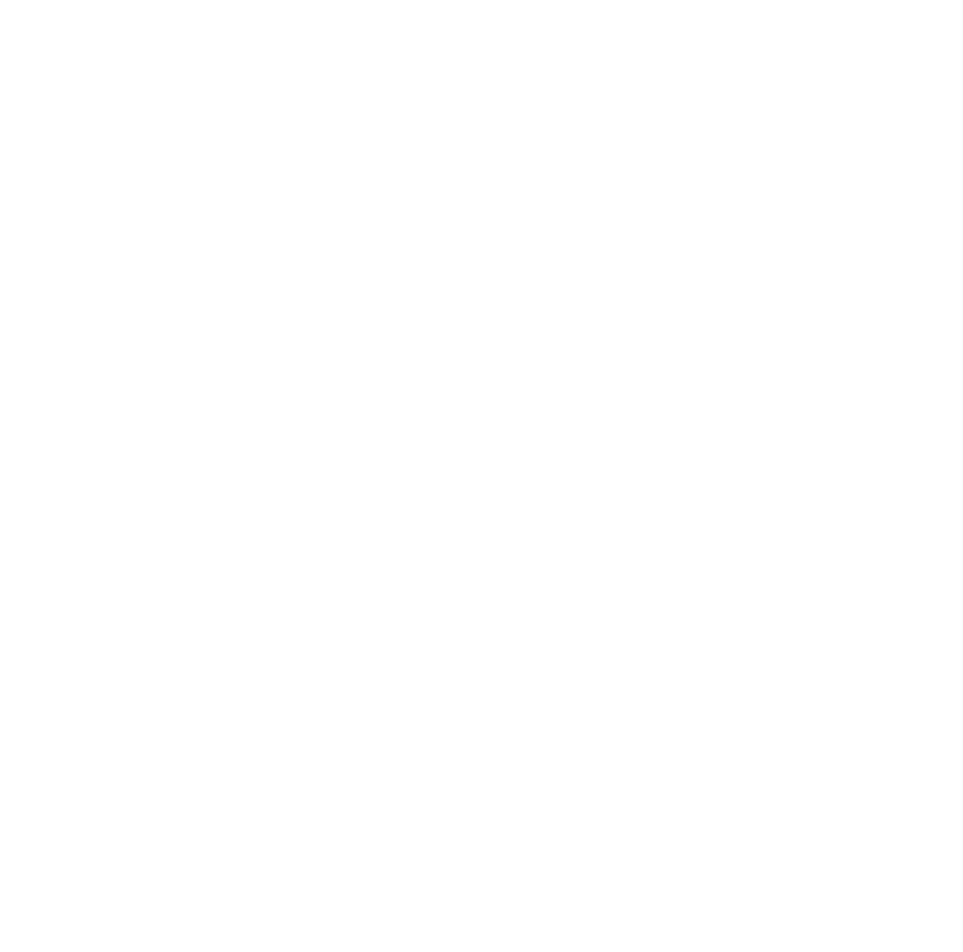
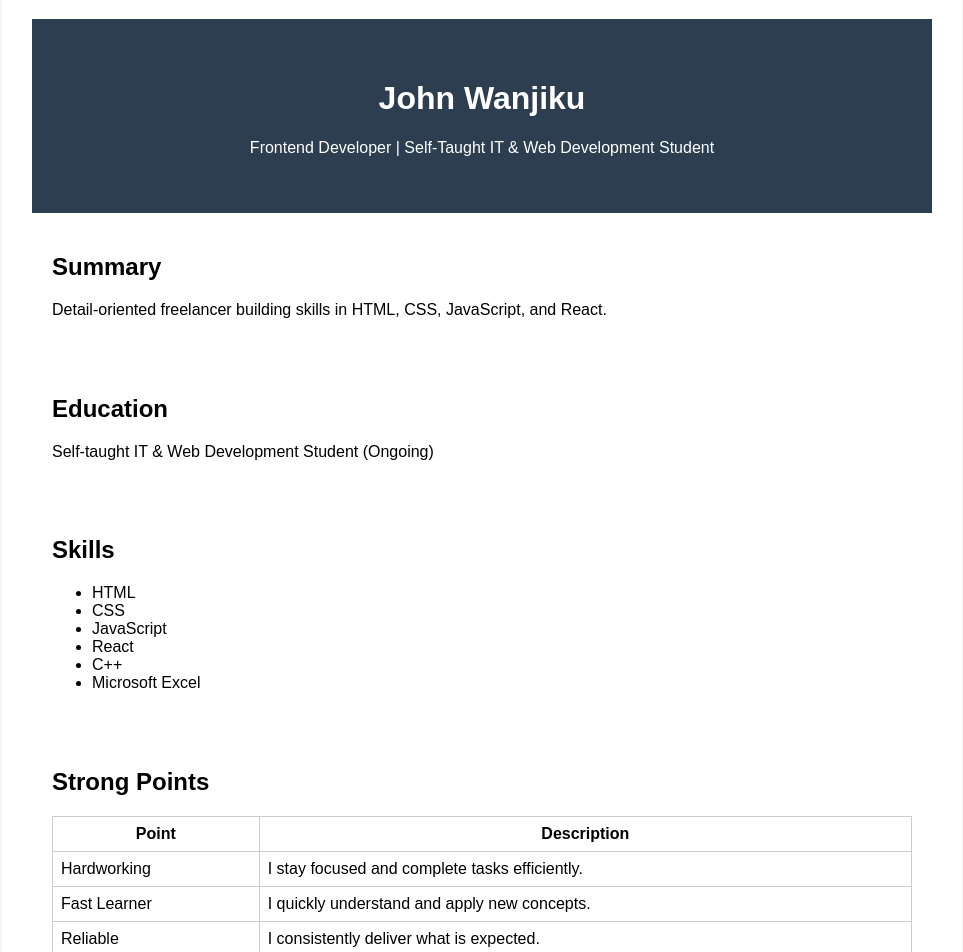
Before and after one commit to littlejohnny609-hash/taskflow, a React (Vite) app: page /about in a window 1280 px wide. Shown: the part 180-1132 px from the top of the page, without its empty margins (158-1121 px from the left). Before the commit the page ends 800 px from the top, so only its background shows below. Built offline with nearby package versions, Linux system fonts and the light colour scheme.

Commit message:
Add self-introduction page with reusable components and profile data

```diff
--- a/src/App.jsx
+++ b/src/App.jsx
@@ -3,19 +3,19 @@
 import TasksPage from "./pages/TasksPage";
 import AboutPage from "./pages/AboutPage";
 import NotFoundPage from "./pages/NotFoundPage";
+
 function App() {
   return (
     <div>
       <Header />
+
       <Routes>
-        {/* Home → Tasks */}
         <Route path="/" element={<TasksPage />} />
-        {/* About page */}
         <Route path="/about" element={<AboutPage />} />
-        {/* 404 page */}
         <Route path="*" element={<NotFoundPage />} />
       </Routes>
     </div>
   );
 }
+
 export default App;
--- a/src/components/about/ProfileHeader.jsx
+++ b/src/components/about/ProfileHeader.jsx
@@ -0,0 +1,16 @@
+function ProfileHeader({ name, title }) {
+  return (
+    <div
+      style={{
+        textAlign: "center",
+        padding: "40px",
+        backgroundColor: "#2c3e50",
+        color: "#ffffff",
+      }}
+    >
+      <h1>{name}</h1>
+      <p>{title}</p>
+    </div>
+  );
+}
+export default ProfileHeader;
--- a/src/components/about/SkillList.jsx
+++ b/src/components/about/SkillList.jsx
@@ -0,0 +1,13 @@
+function SkillList({ title, skills }) {
+  return (
+    <section style={{ padding: "20px" }}>
+      <h2>{title}</h2>
+      <ul>
+        {skills.map((skill) => (
+          <li key={skill}>{skill}</li>
+        ))}
+      </ul>
+    </section>
+  );
+}
+export default SkillList;
--- a/src/components/about/StrongPoints.jsx
+++ b/src/components/about/StrongPoints.jsx
@@ -0,0 +1,35 @@
+function StrongPoints({ points }) {
+  return (
+    <section style={{ padding: "20px" }}>
+      <h2>Strong Points</h2>
+      <table
+        style={{
+          width: "100%",
+          borderCollapse: "collapse",
+        }}
+      >
+        <thead>
+          <tr>
+            <th style={{ border: "1px solid #ccc", padding: "8px" }}>Point</th>
+            <th style={{ border: "1px solid #ccc", padding: "8px" }}>
+              Description
+            </th>
+          </tr>
+        </thead>
+        <tbody>
+          {points.map((item) => (
+            <tr key={item.point}>
+              <td style={{ border: "1px solid #ccc", padding: "8px" }}>
+                {item.point}
+              </td>
+              <td style={{ border: "1px solid #ccc", padding: "8px" }}>
+                {item.description}
+              </td>
+            </tr>
+          ))}
+        </tbody>
+      </table>
+    </section>
+  );
+}
+export default StrongPoints;
--- a/src/data/profile.js
+++ b/src/data/profile.js
@@ -3,39 +3,37 @@
   title: "Frontend Developer | Self-Taught IT & Web Development Student",
 
   summary:
-    "Detail-oriented freelancer building skills in HTML, CSS, and JavaScript.",
+    "Detail-oriented freelancer building skills in HTML, CSS, JavaScript, and React.",
 
   education:
-    "Bachelor-level self-study in IT & Web Development (Ongoing)",
+    "Self-taught IT & Web Development Student (Ongoing)",
 
   skills: [
     "HTML",
     "CSS",
     "JavaScript",
+    "React",
     "C++",
     "Microsoft Excel",
-    "Google Workspace",
   ],
 
   strongPoints: [
     {
       point: "Hardworking",
-      description: "I can work long hours and stay focused.",
+      description: "I stay focused and complete tasks efficiently.",
     },
     {
       point: "Fast Learner",
-      description: "I pick up new skills quickly.",
+      description: "I quickly understand and apply new concepts.",
     },
     {
-      point: "Healthy & Reliable",
-      description: "I rarely get sick and always show up.",
+      point: "Reliable",
+      description: "I consistently deliver what is expected.",
     },
   ],
 
   contact: {
     email: "littlejohnny609@gmail.com",
-    github: "https://github.com/littlejohnny609",
+    github: "https://github.com/littlejohnny609-Hash",
   },
 };
-}
-export default profile;
--- a/src/pages/AboutPage.jsx
+++ b/src/pages/AboutPage.jsx
@@ -1,4 +1,41 @@
+import ProfileHeader from "../components/about/ProfileHeader";
+import SkillList from "../components/about/SkillList";
+import StrongPoints from "../components/about/StrongPoints";
+import ContactInfo from "../components/about/ContactInfo";
+import { profile } from "../data/profile";
+
 function AboutPage() {
-  return <h2>About Me — Coming Soon</h2>;
+  return (
+    <div
+      style={{
+        fontFamily: "Arial, sans-serif",
+        maxWidth: "900px",
+        margin: "40px auto",
+        backgroundColor: "#ffffff",
+        padding: "30px",
+        borderRadius: "8px",
+        boxShadow: "0 4px 10px rgba(0,0,0,0.1)",
+      }}
+    >
+      <ProfileHeader name={profile.name} title={profile.title} />
+
+      <section style={{ padding: "20px" }}>
+        <h2>Summary</h2>
+        <p>{profile.summary}</p>
+      </section>
+
+      <section style={{ padding: "20px" }}>
+        <h2>Education</h2>
+        <p>{profile.education}</p>
+      </section>
+
+      <SkillList title="Skills" skills={profile.skills} />
+
+      <StrongPoints points={profile.strongPoints} />
+
+      <ContactInfo contact={profile.contact} />
+    </div>
+  );
 }
+
 export default AboutPage;
```
